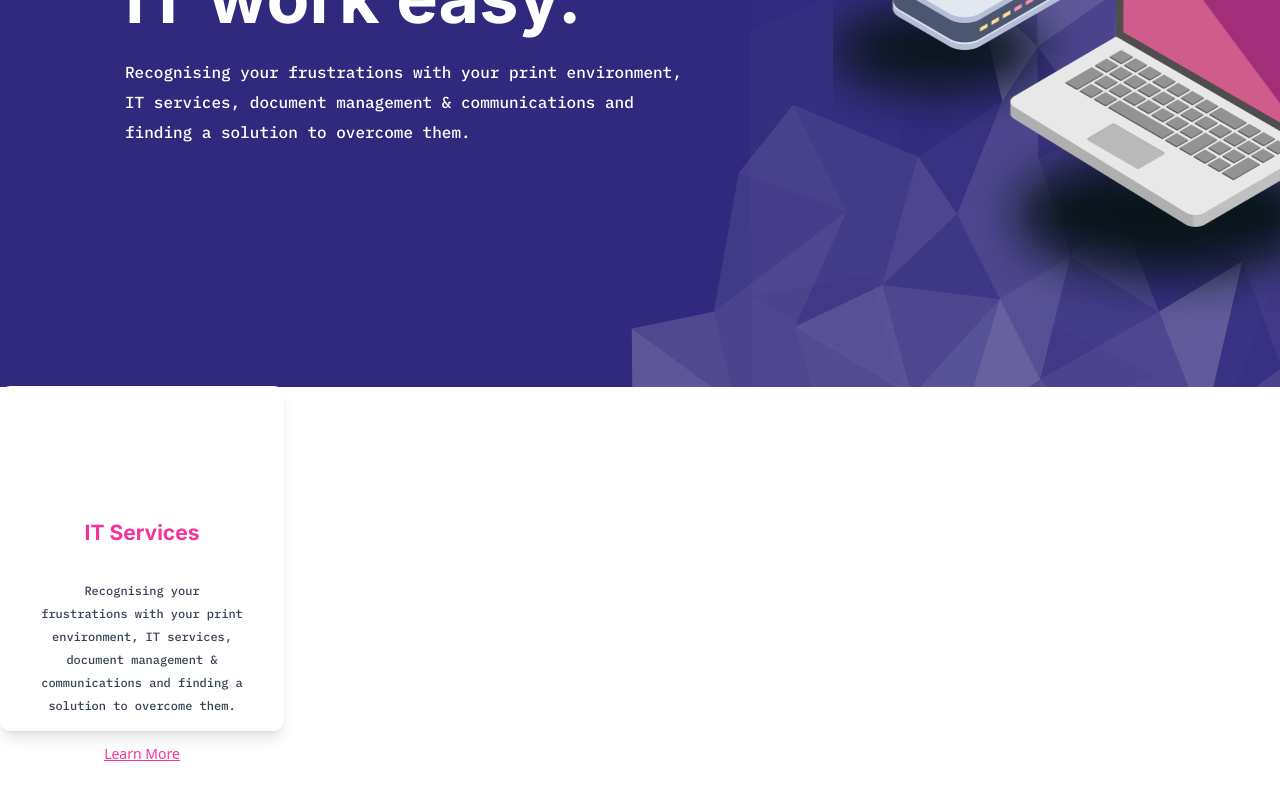
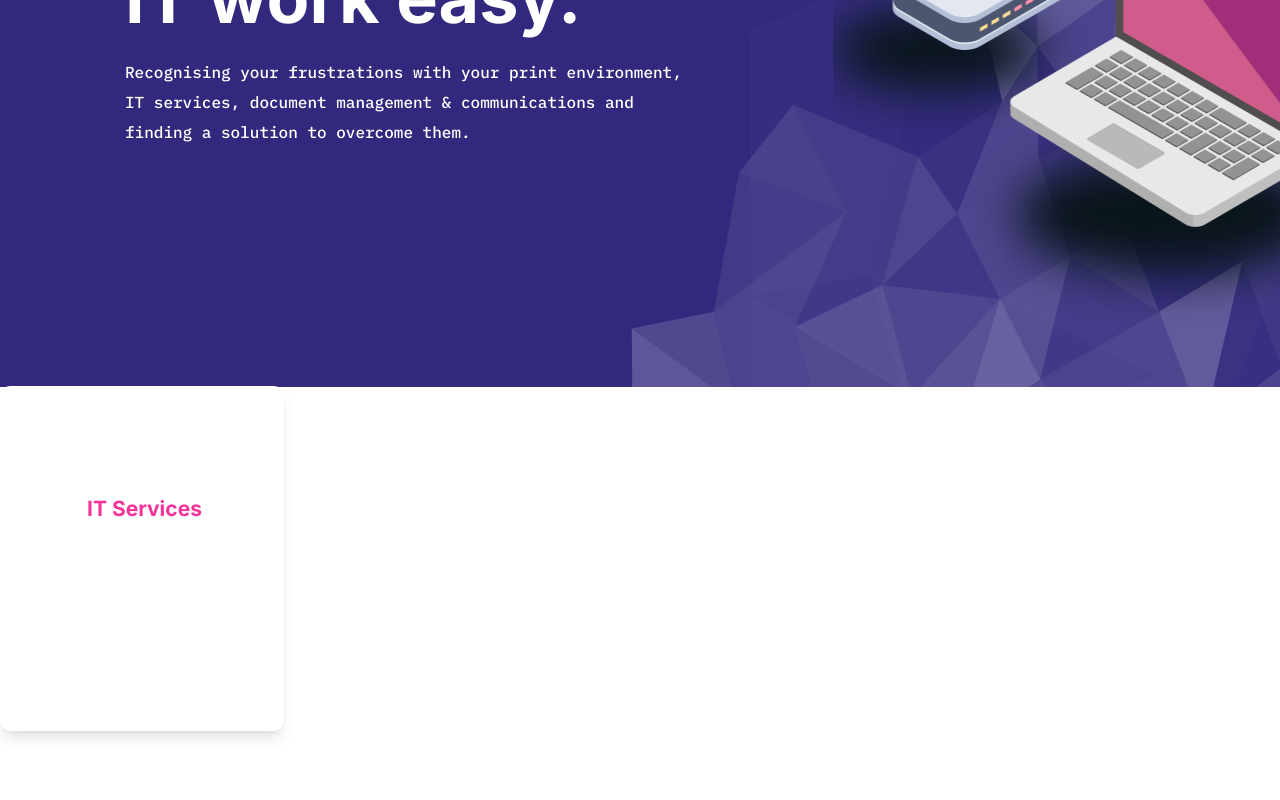
Before and after one commit to tomfyfe85/alt-design-tech-test, a React (Vite) app: page / in a window 1280 px wide. Shown: the part 356-1156 px from the top of the page. Built offline with nearby package versions, Linux system fonts and the light colour scheme.

Commit message:
edit: title is in correct positon

```diff
--- a/pages/LandingPage.tsx
+++ b/pages/LandingPage.tsx
@@ -7,9 +7,9 @@ export default function LandingPage() {
       <Hero />
       <ServiceCard
         title="IT Services"
-        description="Recognising your frustrations with your print environment, IT services, document management & communications and finding a solution to overcome them."
+        // description="Recognising your frustrations with your print environment, IT services, document management & communications and finding a solution to overcome them."
         icon={<img src="/service-card-images/it-white.png" alt="" />}
-        learnMoreLink="/it-services"
+        // learnMoreLink="/it-services"
       />
     </>
   );
--- a/src/components/ServiceCard.tsx
+++ b/src/components/ServiceCard.tsx
@@ -2,17 +2,17 @@ import React from "react";
 
 interface ServiceCardProps {
   title: string;
-  description: string;
+  //   description: string;
   icon: React.ReactNode;
-  learnMoreLink: string;
+  //   learnMoreLink: string;
 }
 
 export default function ServiceCard({
   title,
-  description,
+  //   description,
   icon,
-  learnMoreLink = "#",
-}: ServiceCardProps) {
+}: //   learnMoreLink = "#",
+ServiceCardProps) {
   return (
     <div
       className={`absolute bg-white hover:bg-[#F4207B]  text-gray-800 hover:text-white rounded-lg p-6 shadow-lg transition-all duration-300 group`}
@@ -22,29 +22,41 @@ export default function ServiceCard({
         borderRadius: "10px",
       }}
     >
-      <div className="flex justify-center mb-6 mt-8">
-        <div
-          className="transition-all duration-300"
-          style={{ width: "50.19px", height: "44px" }}
-        >
-          {icon}
-        </div>
+      {/* <div className="flex justify-center mb-6 mt-8"> */}
+      <div
+        style={{
+          position: "absolute",
+          top: "52px", // 52px down from card's top edge
+          left: "118px", // 118px from card's left edge
+          width: "50.19px",
+          height: "44px",
+        }}
+      >
+        {icon}
       </div>
+      {/* </div> */}
 
       <h3
         className="text-pink-500 group-hover:text-white font-bold text-center mb-6 transition-colors duration-300"
         style={{
+          position: "absolute",
+
           fontFamily: "Inter",
-          fontWeight: 700,
+          fontWeight: 100,
           fontSize: "21px",
           lineHeight: "45px",
           letterSpacing: "0%",
+          //   width: "115px",
+          height: "45px",
+
+          top: "100px",
+          left: "87px",
         }}
       >
         {title}
       </h3>
 
-      <p
+      {/* <p
         className="text-gray-700 group-hover:text-white text-center leading-relaxed mb-6 px-4 transition-colors duration-300"
         style={{
           fontFamily: "IBM Plex Mono",
@@ -59,9 +71,9 @@ export default function ServiceCard({
         }}
       >
         {description}
-      </p>
+      </p> */}
 
-      <div className="text-center">
+      {/* <div className="text-center">
         <a
           href={learnMoreLink}
           className="text-pink-500 group-hover:text-white text-sm font-medium underline hover:no-underline transition-all"
@@ -72,7 +84,7 @@ export default function ServiceCard({
         >
           Learn More
         </a>
-      </div>
+      </div> */}
     </div>
   );
 }
```
